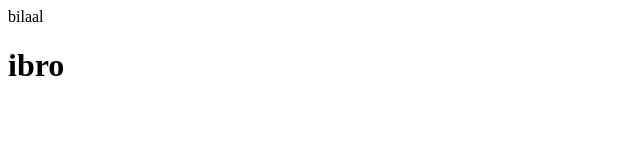
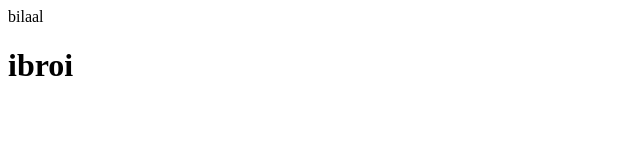
Before and after one commit to Bilaal-dev/deploy, a plain HTML site: page index.html in a window 1280 px wide. Shown: the full height of the page, 0-640 px from the left. Drawn offline with Linux system fonts and the light colour scheme.

Commit message:
firstcomiit

```diff
--- a/index.html
+++ b/index.html
@@ -7,6 +7,6 @@
 </head>
 <body>
     <header>bilaal</header>
-    <h1>ibro</h1>
+    <h1>ibroi</h1>
 </body>
 </html>
```
